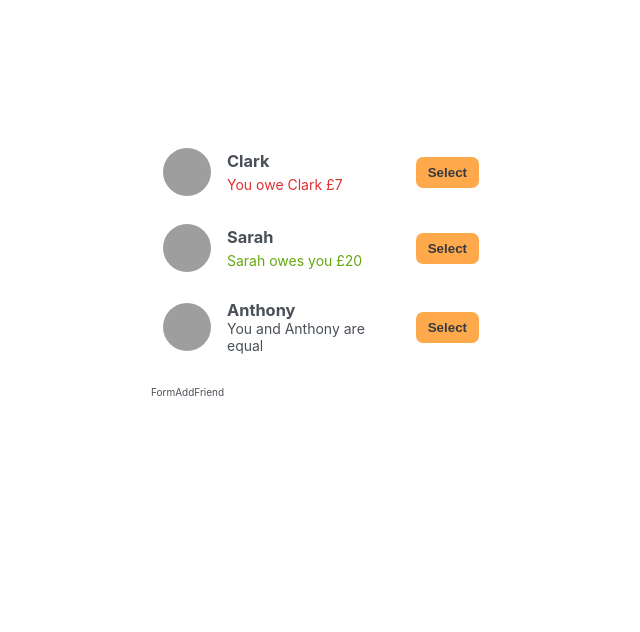
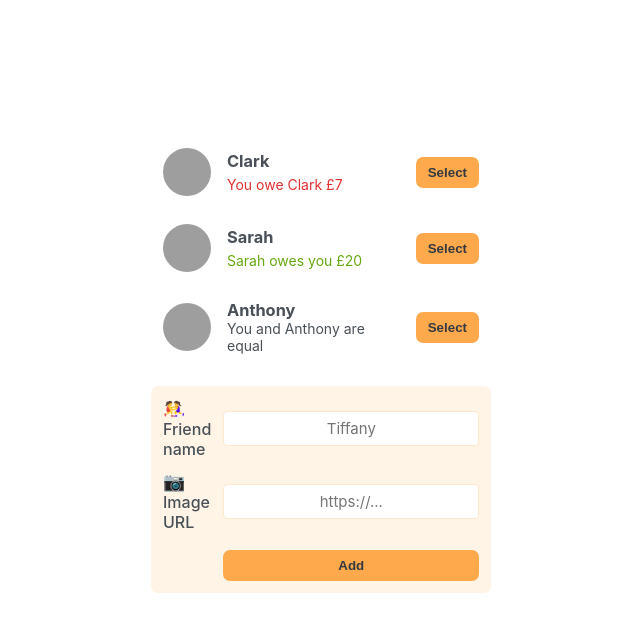
Before and after one commit to UsiTheStorm/eat-n-split, a React (Vite) app: page / in a window 1280 px wide. Shown: the top 632 px of the page, without its empty margins (79-719 px from the left). Built offline with nearby package versions, Linux system fonts and the light colour scheme; grey boxes are pictures that could not be loaded.

Commit message:
Implement form layout in FormAddFriend component
Replaces placeholder content with a form for adding a friend, including fields for name and image URL, and uses the common Button component.

```diff
--- a/src/components/FormAddFriend.jsx
+++ b/src/components/FormAddFriend.jsx
@@ -1,7 +1,19 @@
 import React from 'react';
 
+import Button from './common/Button';
+
 function FormAddFriend() {
-  return <div>FormAddFriend</div>;
+  return (
+    <form action="" className="form-add-friend">
+      <label htmlFor="new-friend-name">🤼‍♀️ Friend name</label>
+      <input type="text" placeholder="Tiffany" id="new-friend-name" required />
+
+      <label htmlFor="new-friend-image">📷 Image URL</label>
+      <input type="url" placeholder="https://..." id="new-friend-image" required />
+
+      <Button>Add</Button>
+    </form>
+  );
 }
 
 export default FormAddFriend;
```
